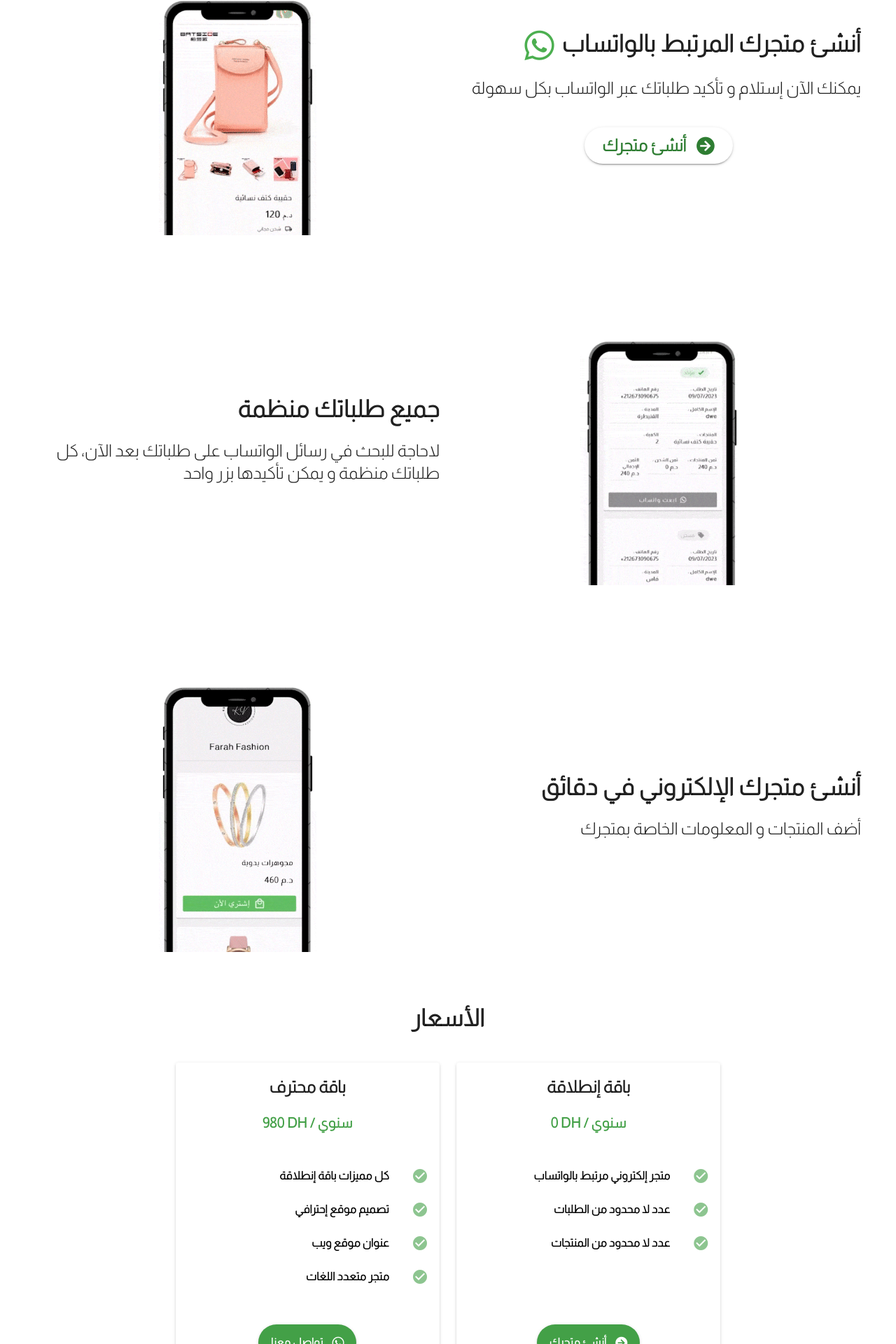
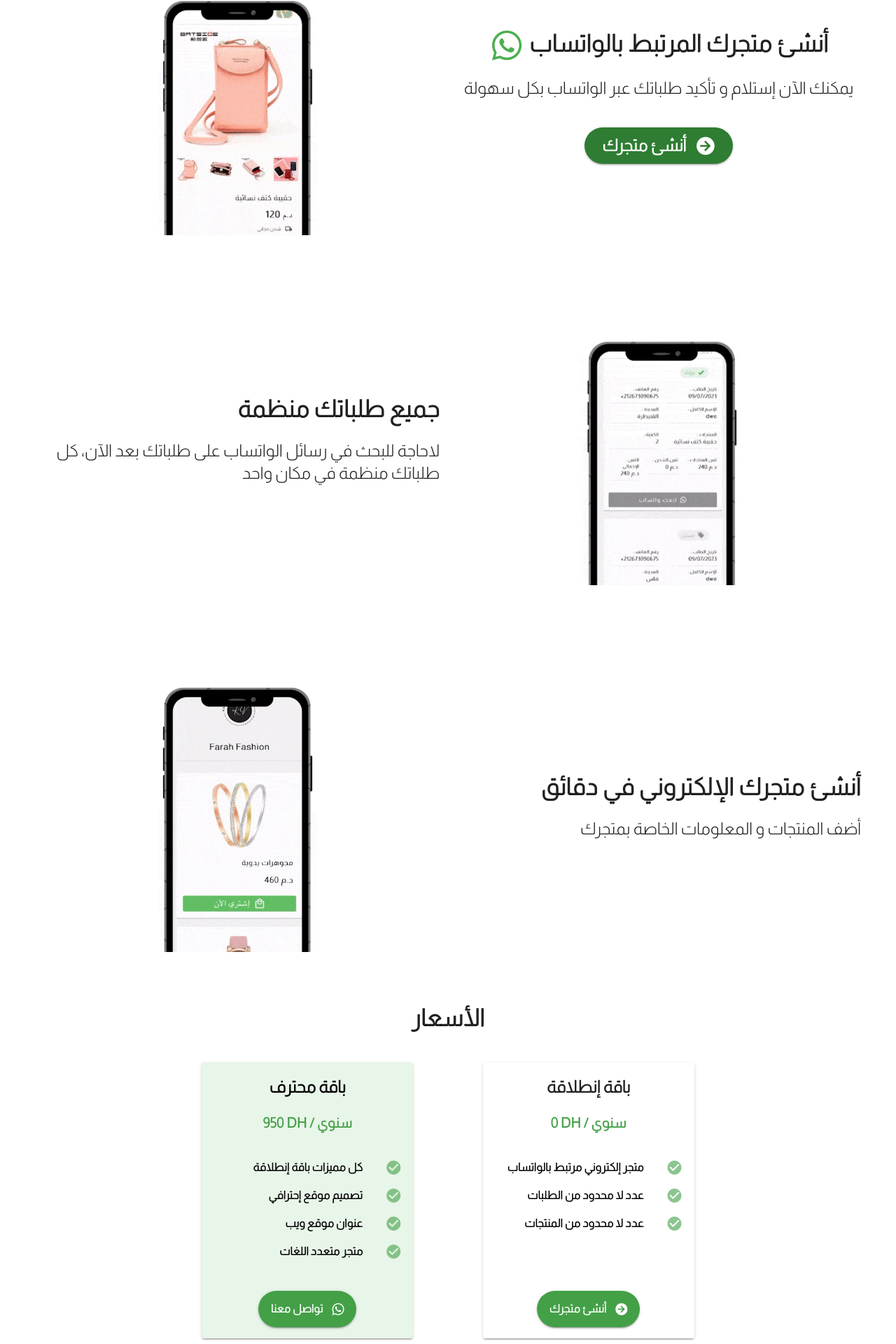
Before and after one commit to beyassine/matjary_frontend, a Vue app: page / in a window 1280 px wide. Shown: the part 178-2098 px from the top of the page at 70% size. Built offline with nearby package versions, Linux system fonts and the light colour scheme; what vue-tel-input would draw is missing.

Commit message:
update landing page

```diff
--- a/src/views/HomeView.vue
+++ b/src/views/HomeView.vue
@@ -5,7 +5,7 @@
         }">
             <v-btn color="white" size="small" variant="elevated" class="ml-2">
                 <div class="text-subtitle-1 font-weight-black ">
-                    تسجيل الدخول
+                    الدخول
                     <v-icon class="ml-1 ">mdi-lock-outline</v-icon>
                 </div>
             </v-btn>
@@ -24,16 +24,16 @@
             <v-row class="d-flex justify-center align-center flex-row-reverse"
                 style="padding-top: 50px;padding-bottom: 50px;">
                 <v-col class="text-center" cols="12" md="6">
-                    <div class=" text-h4  text-right  font-weight-black mb-5"> <v-icon
+                    <div class=" text-h4 font-weight-black mb-5"> <v-icon
                             class="text-green">mdi-whatsapp</v-icon> أنشئ
                         متجرك
                         المرتبط بالواتساب</div>
-                    <div class="text-h5 text-right mt-3 mb-5">
+                    <div class="text-h5 mt-3 mb-5">
                         يمكنك الآن إستلام و تأكيد طلباتك عبر الواتساب بكل سهولة
                     </div>
                     <router-link class="text-decoration-none" to="signup">
-                        <v-btn rounded="pill" color="white" size="x-large" variant="elevated" class="mt-5">
-                            <div class="text-h5 text-green-darken-3 font-weight-black ">
+                        <v-btn rounded="pill" color="green-darken-3 " size="x-large" variant="elevated" class="mt-5">
+                            <div class="text-h5 text-white font-weight-black ">
                                 أنشئ متجرك
                                 <v-icon class="ml-2 ">mdi-arrow-right-circle</v-icon>
                             </div>
@@ -49,7 +49,7 @@
             <v-col class="text-right" cols="12" md="6">
                 <div class=" text-h4 font-weight-black mb-5">جميع طلباتك منظمة </div>
                 <div class="text-h5 mt-3 mb-5">
-                    لاحاجة للبحث في رسائل الواتساب على طلباتك بعد الآن، كل طلباتك منظمة و يمكن تأكيدها بزر واحد
+                    لاحاجة للبحث في رسائل الواتساب على طلباتك بعد الآن، كل طلباتك منظمة في مكان واحد
                 </div>
             </v-col>
             <v-col>
@@ -70,31 +70,29 @@
         <div class=" text-center text-h4 font-weight-black mt-5 mb-5">الأسعار</div>
         <v-row class="d-flex justify-center flex-row-reverse ">
             <v-col class="d-flex justify-center mt-5" :cols="$vuetify.display.mdAndUp ? '4' : '12'">
-                <v-card width="100%" elevation="2">
+                <v-card :width="$vuetify.display.mdAndUp ? '80%' : '100%'" color="" elevation="2">
                     <v-card-title class=" text-center text-h5 font-weight-black mt-2">باقة إنطلاقة</v-card-title>
                     <v-card-title class=" text-center text-h6 font-weight-black text-green-darken-1 mb-5">0 DH /
                         سنوي</v-card-title>
-                    <v-list class="text-right font-weight-black text-subtitle-1" lines="one">
-                        <v-list-item append-icon="mdi-check-circle" class="text-green-darken-1">
-                            <span class="text-black">
+                    <v-list-item append-icon="mdi-check-circle" class="text-right text-green-darken-1">
+                        <span class="font-weight-black text-subtitle-1 text-black">
                             متجر إلكتروني مرتبط بالواتساب
                         </span>
                     </v-list-item>
-                        <v-list-item append-icon="mdi-check-circle" class="text-green-darken-1">
-                            <span class="text-black">
+                    <v-list-item append-icon="mdi-check-circle" class="text-right text-green-darken-1">
+                        <span class="font-weight-black text-subtitle-1 text-black">
                             عدد لا محدود من الطلبات
                         </span>
                     </v-list-item>
-                        <v-list-item append-icon="mdi-check-circle" class="text-green-darken-1">
-                            <span class="text-black">
+                    <v-list-item append-icon="mdi-check-circle" class="text-right text-green-darken-1">
+                        <span class="font-weight-black text-subtitle-1 text-black">
                             عدد لا محدود من المنتجات
                         </span>
                     </v-list-item>
-                        <v-list-item  class="text-green-darken-1">
-                            <span class="text-black">
+                    <v-list-item class="text-green-darken-1">
+                        <span class="font-weight-black text-subtitle-1 text-black">
                         </span>
                     </v-list-item>
-                    </v-list>
                     <router-link class="text-decoration-none" to="signup">
                         <v-card-actions class="d-flex justify-center mb-2 mt-2">
                             <v-btn rounded="pill" color="green-darken-1" size="x-large" variant="elevated" class="mt-5">
@@ -106,42 +104,41 @@
                         </v-card-actions>
                     </router-link>
                 </v-card>
-            </v-col><v-col class="d-flex justify-center mt-5" :cols="$vuetify.display.mdAndUp ? '4' : '12'" >
-                <v-card width="100%" class="" elevation="2">
+            </v-col>
+            <v-col class="d-flex justify-center mt-5" :cols="$vuetify.display.mdAndUp ? '4' : '12'">
+                <v-card :width="$vuetify.display.mdAndUp ? '80%' : '100%'" color="green-lighten-5" elevation="2">
                     <v-card-title class=" text-center text-h5 font-weight-black mt-2">باقة محترف</v-card-title>
-                    <v-card-title class=" text-center text-h6 font-weight-black text-green-darken-1 mb-5">980 DH /
+                    <v-card-title class=" text-center text-h6 font-weight-black text-green-darken-1 mb-5">950 DH /
                         سنوي</v-card-title>
-                    <v-list class="text-right font-weight-black text-subtitle-1" lines="one">
-                        <v-list-item append-icon="mdi-check-circle" class="text-green-darken-1">
-                            <span class="text-black">كل مميزات باقة إنطلاقة
+                    <v-list-item append-icon="mdi-check-circle" class="text-right text-green-darken-1">
+                        <span class="font-weight-black text-subtitle-1 text-black">كل مميزات باقة إنطلاقة
                         </span>
                     </v-list-item>
-                        <v-list-item append-icon="mdi-check-circle" class="text-green-darken-1">
-                            <span class="text-black">
+                    <v-list-item append-icon="mdi-check-circle" class="text-right text-green-darken-1">
+                        <span class="font-weight-black text-subtitle-1 text-black">
                             تصميم موقع إحترافي
                         </span>
                     </v-list-item>
-                        <v-list-item append-icon="mdi-check-circle" class="text-green-darken-1">
-                            <span class="text-black">
+                    <v-list-item append-icon="mdi-check-circle" class="text-right text-green-darken-1">
+                        <span class="font-weight-black text-subtitle-1 text-black">
                             عنوان موقع ويب
                         </span>
                     </v-list-item>
-                        <v-list-item append-icon="mdi-check-circle" class="text-green-darken-1">
-                            <span class="text-black">
+                    <v-list-item append-icon="mdi-check-circle" class="text-right text-green-darken-1">
+                        <span class="font-weight-black text-subtitle-1 text-black">
                             متجر متعدد اللغات
                         </span>
                     </v-list-item>
-                    </v-list>
-                    <router-link class="text-decoration-none" to="signup">
                         <v-card-actions class="d-flex justify-center mb-2 mt-2">
+                            <a class="text-decoration-none text-white" target="_blank" href="https://wa.me/+212673090675">
                                 <v-btn rounded="pill" color="green-darken-1" size="x-large" variant="elevated" class="mt-5">
                                     <div class="text-subtitle-1 ml-2 mr-2 text-white font-weight-black ">
-                                    تواصل  معنا
+                                        تواصل معنا
                                         <v-icon class="ml-2 ">mdi-whatsapp</v-icon>
                                     </div>
                                 </v-btn>
+                            </a>
                         </v-card-actions>
-                    </router-link>
                 </v-card>
             </v-col>
         </v-row>
@@ -186,6 +183,7 @@ export default {
 .hero {
     padding-left: 50px;
     padding-right: 50px;
+    padding-bottom: 50px;
 }
 
 .text-h3 {
@@ -210,10 +208,4 @@ export default {
 .text-subtitle-1 {
     font-family: $body-font-family !important;
 }
-
-.header-btn {
-    background-image: linear-gradient(to top right, rgb(68, 199, 116), rgb(68, 199, 116));
-}
-
-
 </style>
```
Also changed, not shown: src/assets/bg-hero.png (added). Lines whose indentation alone changed are shown as unchanged.
